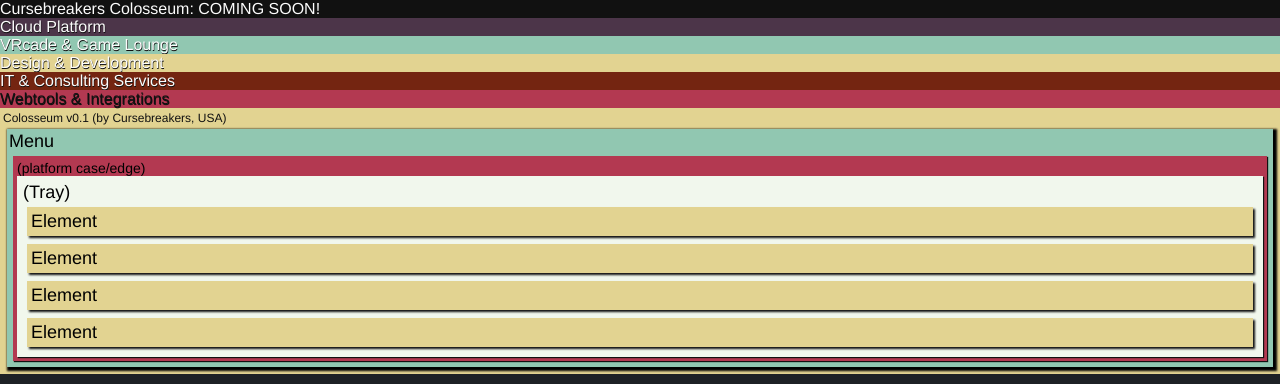
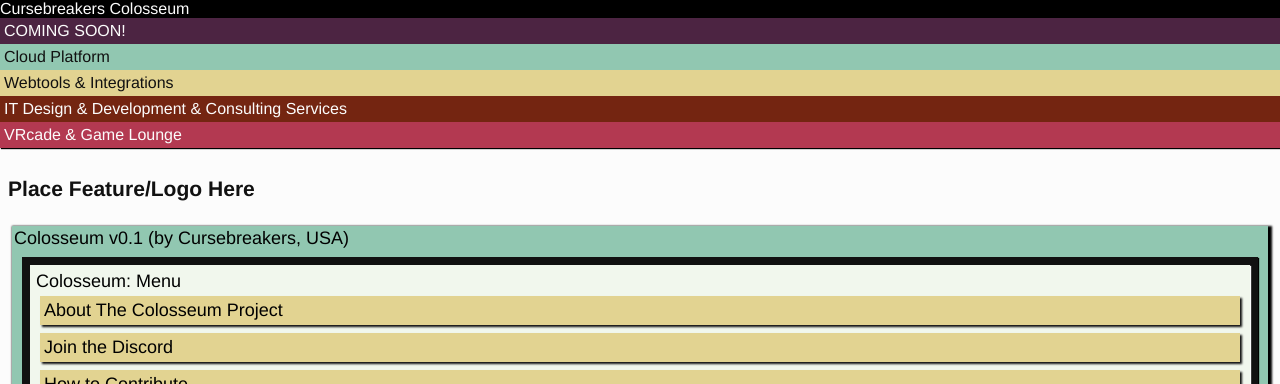
Before and after one commit to cursebreakers/CWOP, a plain HTML site: page pages/colosseum.html in a window 1280 px wide. Shown: the top 384 px of the page. Drawn offline with Linux system fonts and the light colour scheme.

Commit message:
Colosseum sunset fix

```diff
--- a/pages/colosseum.html
+++ b/pages/colosseum.html
@@ -6,21 +6,20 @@
       <link rel="stylesheet" href="../stylesheet.css">
     </head>
     <body class="colbody">
-    <header class="colheader"> Cursebreakers Colosseum: COMING SOON!
-      <div class="sunsetbar1">Cloud Platform</div>
-      <div class="sunsetbar2">VRcade & Game Lounge</div>
-      <div class="sunsetbar3">Design & Development</div>
-      <div class="sunsetbar4">IT & Consulting Services</div>
-      <div class="sunsetbar5">Webtools & Integrations</div>
+    <header class="colheader">Cursebreakers Colosseum
+      <div class="sunsetbar1">COMING SOON!</div>
+      <div class="sunsetbar2">Cloud Platform</div>
+      <div class="sunsetbar3">Webtools & Integrations</div>
+      <div class="sunsetbar4">IT Design & Development & Consulting Services</div>
+      <div class="sunsetbar5">VRcade & Game Lounge</div>
     </header>
-    <div class="colhead">Colosseum v0.1 (by Cursebreakers, USA)
-          <div class="colbase">Menu
-            <div class="colplatform">(platform case/edge)
-              <div class="coltray">(Tray)
-                <p class="p3">Element</p>
-                <p class="p3">Element</p>
-                <p class="p3">Element</p>
-                <p class="p3">Element</p>
+    <div class="colhead"><h3>Place Feature/Logo Here</h3>
+          <div class="colbase">Colosseum v0.1 (by Cursebreakers, USA)
+            <div class="colplatform">
+              <div class="coltray">Colosseum: Menu
+                <p class="p3">About The Colosseum Project</p>
+                <p class="p3">Join the Discord</p>
+                <p class="p3">How to Contribute</p>
               </div>
             </div>
           </div>
--- a/stylesheet.css
+++ b/stylesheet.css
@@ -145,53 +145,70 @@
 
 .colheader{
     margin: 0;
-    background-color: #111111;
+    background-color: #000000;
     color: #FCFCFC;
     display: flex;
     flex-direction: column;
-    text-shadow: .5px .5px .5px #111111;
 }
 
 .sunsetbar1 {
     display: flex;
     flex: auto;
-    background-color: #4C3549;
+    background-color: #4C2442;
     color: #FCFCFC;
+    box-shadow: 1px 1px 1px #000000;
+    padding: 4px;
+    height: 18px;
 }
 .sunsetbar2{
     display: flex;
     flex: auto;
     background-color: #91C7B1;
+    color: #111111;
+    box-shadow: 1px 1px 1px #000000;
+    padding: 4px;
+    height: 18px;
 }
 .sunsetbar3 {
     display: flex;
     flex: auto;
     background-color: #E2D391;
+    color: #111111;
+    box-shadow: 1px 1px 1px #000000;
+    padding: 4px;
+    height: 18px;
 }
 
 .sunsetbar4 {
     display: flex;
     flex: auto;
     background-color: #742511;
+    box-shadow: 1px 1px 1px #000000;
+    padding: 4px;
+    height: 18px;
 }
 
 .sunsetbar5 {
-        display: flex;
-        flex: .5 .5 auto;
-        background-color: #B33951;
-        color: #111111;
-        height: 18px;
+    display: flex;
+    flex: .5 .5 auto;
+    background-color: #B33951;
+    color: #FCFCFC;
+    padding: 4px;
+    height: 18px;
+    box-shadow: 1px 1px 1px #000000;
 }
 
 
 .colhead {
     display: flex;
     flex-direction: column;
-    background-color: #E2D391;
+    background-color: #FCFCFC;
     color: #111111;
-    font-size: 12px;
-    padding: 3px;
+    font-size: 18px;
+    padding: 8px;
+    padding-bottom: 12px;
     margin: 4px #000000;
+    margin-bottom: 10px;
     box-shadow: 1px 1px 1px #000000;
 }
 
@@ -211,12 +228,11 @@
     display: flex;
     flex: 1 1 auto;
     flex-direction: column;
-    background-color: #B33951;
+    background-color: #111111;
     color: #000000;
-    font-size: 14px;
-    padding: 4px;
-    margin: 4px;
-    box-shadow: 1px 1px 1px #111111;
+    padding: 8px;
+    margin: 8px;
+    box-shadow: 1px 1px 1px #000000;
 }
 
 .coltray {
@@ -226,8 +242,8 @@
     color:#000000;
     font-size: 18px;
     padding: 6px;
-    margin: 4px #000000;
-    box-shadow: 1px 1px 1px #111111;
+    margin: 6px #000000;
+    box-shadow: 1px 1px 1px #FCFCFC;
     flex-direction: column;
 }
 
@@ -240,11 +256,10 @@
     box-shadow: 2px 2px 2px #111111;
 }
 
-
 .panel {
     display: flex;
     justify-content: center;
-    background-color: #1D2125;
+    background-color: #111111;
 }
 
 
```
